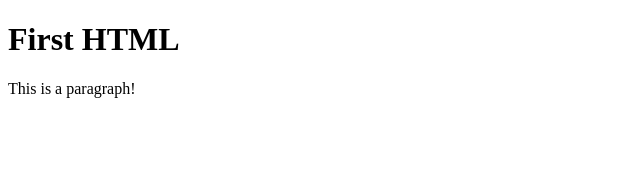
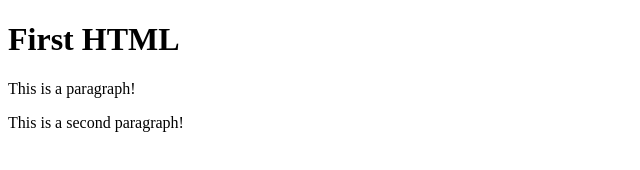
Before and after one commit to LydiaBraga/html-basics, a plain HTML site: page first-html/index.html in a window 1280 px wide. Shown: the whole page, without its empty margins (0-640 px from the left). Drawn offline with Linux system fonts and the light colour scheme.

Commit message:
Added a new paragraph

```diff
--- a/first-html/index.html
+++ b/first-html/index.html
@@ -7,5 +7,6 @@
     <body>
         <h1>First HTML</h1>
         <p>This is a paragraph!</p>
+        <p>This is a second paragraph!</p>
     </body>
 </html>
```
